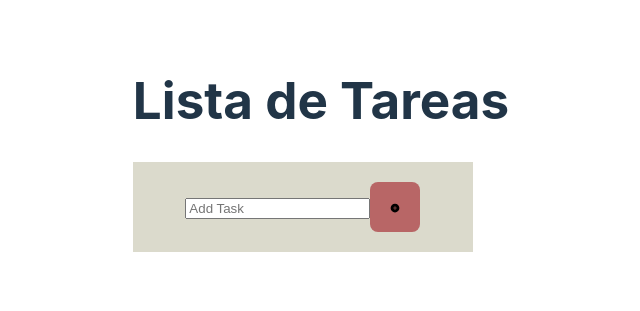
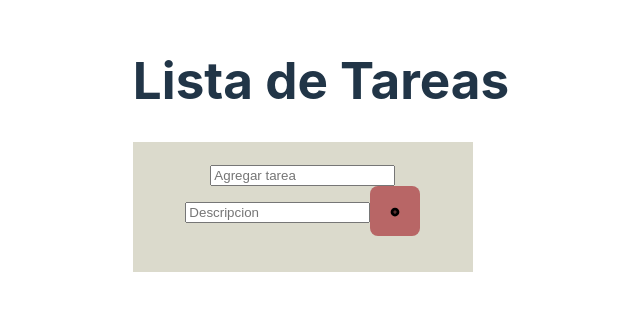
Before and after one commit to EldyVasqz/my-react-task-list, a React (Vite) app: page / in a window 1280 px wide. Shown: the part 255-566 px from the top of the page, without its empty margins (319-959 px from the left). Built offline with nearby package versions, Linux system fonts and the light colour scheme.

Commit message:
Agrege la opcion de agregar una descripcion junto a la tarea y una validacion de que cada tarea tenga al menos 3 caracteres

```diff
--- a/src/App.css
+++ b/src/App.css
@@ -80,3 +80,10 @@
   width: 300px;
   padding: 20px;
 }
+
+.tareas{
+
+  height: auto;
+  justify-content: left;
+
+}
--- a/src/componentes/TaskList.jsx
+++ b/src/componentes/TaskList.jsx
@@ -6,12 +6,33 @@ import { FaTrashCan } from "react-icons/fa6";
 import { useTaskHandler } from "../hooks/useTaskHandler";
 
 export default function TaskList({todos}){
+    function handleSubmit(event){
+        event.preventDefault();
 
+    }
+    let storedTaskList=[]
+    useEffect(() => {
+        console.log("Lista guardada1"+localStorage.getItem('taskList'))
+         storedTaskList = JSON.parse(localStorage.getItem('taskList'));
+           console.log("Lista guardada2"+storedTaskList)
+      }, []);
+
+//Agregue una variable de estado para guardar el id de cada tarea
+    const [taskId, setTaskId] = useState(Date.now());
+//Agregue una variable de estado para poder guardar la tarea
     const [task, setTask] = useState("");
 
-    const [taskList, newTask, deleteTask, modifyTask] = useTaskHandler();
+//Agregue una variable de estado para poder guardar una descripcion de la tarea
+    const [descripcion, setDescripcion] = useState("");
 
-    const[checkState, setcheckState]=useState(false)
+//Hago el llamado a la lista de tareas las funciones agregar, eliminar y modicicar de mi hook
+    const [taskList, newTask, deleteTask, modifyTask] = useTaskHandler(storedTaskList);
+
+//Agregue una variable de estado para verificar el cambio de estado del checkbox
+    const[checkState, setcheckState]=useState(false);
+
+//Cree la variable error para establecer cual es el error a mostrar
+    const [error, setError]=useState("");
 
 //Cree una funcion para cambiar el estado de mi lista cuando marco el checkbox
 
@@ -33,8 +54,20 @@ const checkChange=(index, state) => {
 
     function handleNewTask () {
 
-        newTask(task)
-        setTask("")
+        if (task=="" || task.length<3)
+        {
+            setError("Caracteres insuficientes");
+        }
+        else{
+
+//Envio el valor del id, nombre de la tarea y descripcion, si se va a actualizar una tarea existente va mantener el mismo id para que se agregue en la misma posicion
+
+            newTask(taskId, task, descripcion)
+            setTaskId("")
+            setTask("")
+            setError("");
+        }
+        console.log(taskList)
     };
 
 // Cree la funcion de eliminar tarea de la lista de tareas
@@ -49,27 +82,35 @@ const checkChange=(index, state) => {
             id: taskId,
             task: taskName
 
-    };
+        };
+
 //Agregue a la variable de ingresar tarea el nombre de la tarea actual a modificar
+        setTaskId(taskId)
         setTask(taskName)
+        setDescripcion(descripcion)
         modifyTask(taskId, updatedTareas);
 
     };
 
     return(
+        <form onSubmit={handleSubmit}>
         <div className="container2">
             <div>
+
 {/*Cree la caja de texto con el boton de crear, en el input de ingresar tareas por defecto en el value me va aparecer el nombre de la tarea a modificar*/ }
-                <input value={task} placeholder="Add Task" onChange={(event) => {setTask(event.target.value)}}></input>
+                <input value={task} placeholder="Agregar tarea" onChange={(event) => {setTask(event.target.value)}}></input>
 
+{/*Cree el imput para guardar la descripcion de la tarea*/ }
+                <input value={descripcion} placeholder="Descripcion" onChange={(event) => {setDescripcion(event.target.value)}}></input>
                 <button onClick={handleNewTask} className="button"><AiFillPlusCircle className="icons"/></button>
+                <p style={{color:'red'}}>{error}</p>
 
 {/*Recorro la lista de tareas con map y llamo el componente task para que me imprima el nombre de cada tarea y envio el estado para controlar el estado de cada tarea enviada al checkbox*/ }
             </div>
+{/*Ordene la lista por id*/}
+           {taskList.sort((x, y) => y.id - x.id).map((todo,index) =>
 
-           {taskList.map((todo,index) =>
-
-            <div
+            <div key={index}
             className="container">
             <div
             className="lista">
@@ -80,8 +121,8 @@ const checkChange=(index, state) => {
             </div>
 
 {/*Envio el parametro del estado al estilo. Si se cumple me llamara el id de tachado de lo contrario queda sin cambios */ }
-            <div>
-                    <p className={`${checkState? 'tachado':''}`}>{todo.taskName}</p>
+            <div className="tareas">
+                    <h5 className={`${checkState? 'tachado':''}`}>{todo.taskName} {todo. descripcion}</h5>
                 </div>
             </div>
 {/*Cree los dos botones (modificar y eliminar) con su funcion respectiva */}
@@ -105,5 +146,6 @@ const checkChange=(index, state) => {
            )
            }
             </div>
+            </form>
 
     )};
--- a/src/hooks/useTaskHandler.js
+++ b/src/hooks/useTaskHandler.js
@@ -1,12 +1,27 @@
-import { useState } from "react";
-import TaskList from "../componentes/TaskList";
-export function useTaskHandler (){
+import { useEffect, useState } from "react";
+export function useTaskHandler (initialTasks){
 
 // Cree un hook con 3 funciones. Agregar, eliminar y modificar con su respectivo retorno
-    const [taskList, setTaskList] = useState([]);
+    const [taskList, setTaskList] = useState(initialTasks);
 
-    const newTask = (tarea) => {
-        const newTask={id:Date.now(), taskName:tarea, state:false}
+
+    useEffect(() => {
+        localStorage.setItem('taskList', JSON.stringify(taskList));
+      }, [taskList]);
+
+
+
+
+
+
+
+
+    const newTask = (id, tarea, descripcion) => {
+
+        if(id==''){
+           id=Date.now()
+        }
+        const newTask={id:id, taskName:tarea, state:false, descripcion:descripcion}
 
         setTaskList([...taskList, newTask]);
     };
```
Also changed, not shown: src/componentes/Task.jsx (line endings or trailing spaces).
